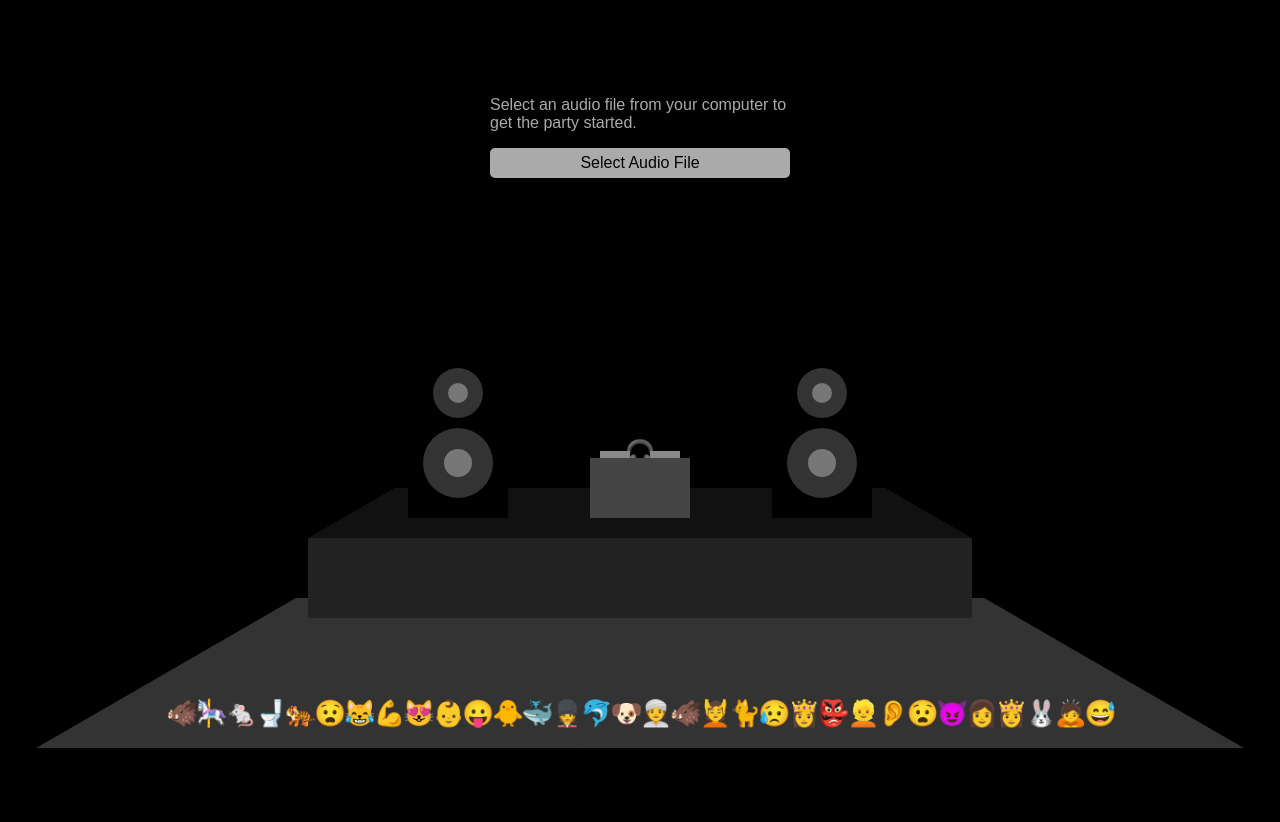
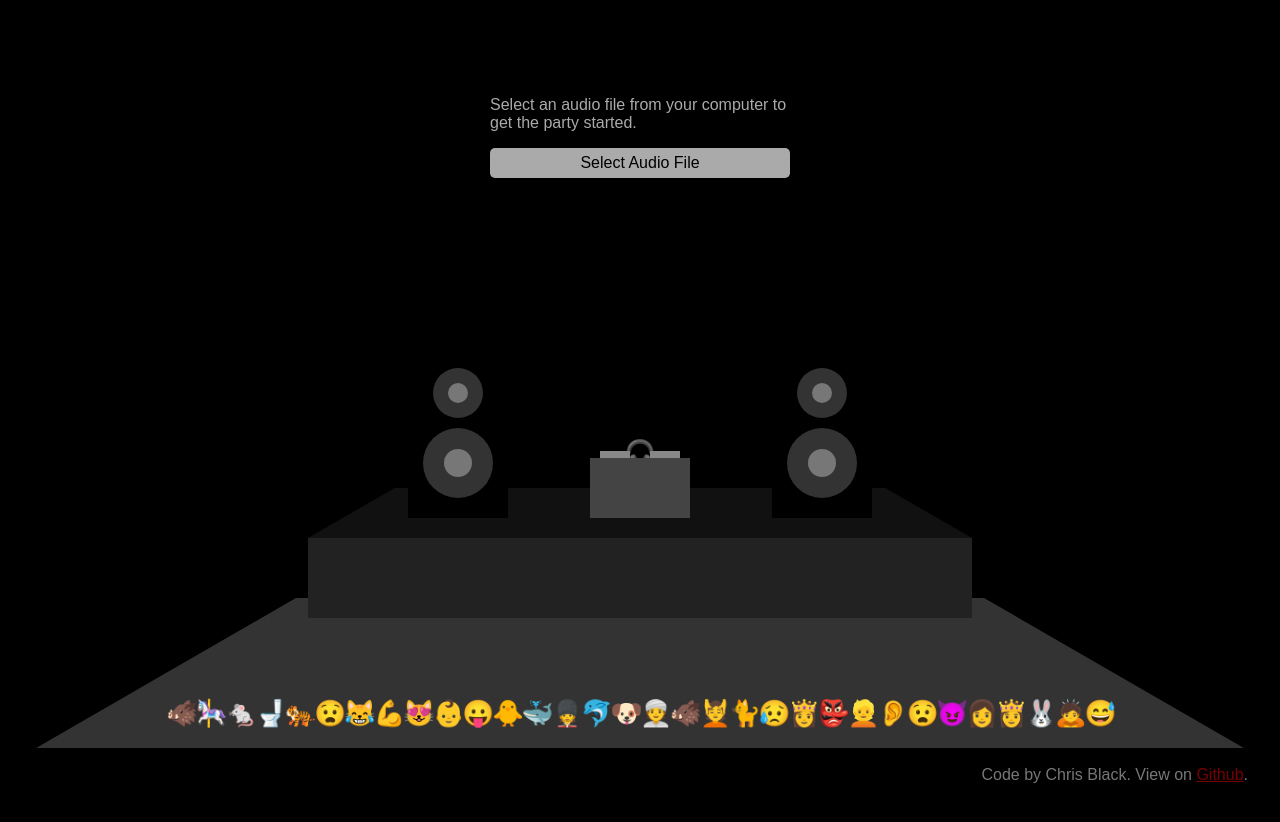
Before and after one commit to thischrisblack/emoji-disco, a website with bundled scripts: page index.html in a window 1280 px wide. Shown: the top 822 px of the page. Built offline with nearby package versions, Linux system fonts and the light colour scheme.

Commit message:
Added credit.

```diff
--- a/docs/styles.css
+++ b/docs/styles.css
@@ -237,3 +237,16 @@ input[type="file"] {
 .light-yellow {
     border-bottom: 150vh solid yellow;
 }
+
+.credit {
+    z-index: 999999;
+    position: fixed;
+    bottom: 1rem;
+    right: 2rem;
+    background-color: transparent;
+    color: #777;
+}
+
+a {
+    color: #770000;
+}
--- a/index.html
+++ b/index.html
@@ -43,6 +43,11 @@
             </div>
         </div>
 
+        <div class="credit">
+            Code by Chris Black. View on
+            <a href="https://github.com/thischrisblack/emoji-disco">Github</a>.
+        </div>
+
         <script src="index.js" type="module"></script>
     </body>
 </html>
--- a/styles.css
+++ b/styles.css
@@ -237,3 +237,16 @@ input[type="file"] {
 .light-yellow {
     border-bottom: 150vh solid yellow;
 }
+
+.credit {
+    z-index: 999999;
+    position: fixed;
+    bottom: 1rem;
+    right: 2rem;
+    background-color: transparent;
+    color: #777;
+}
+
+a {
+    color: #770000;
+}
```
Also changed, not shown: docs/index.html (+5 -0 lines).
